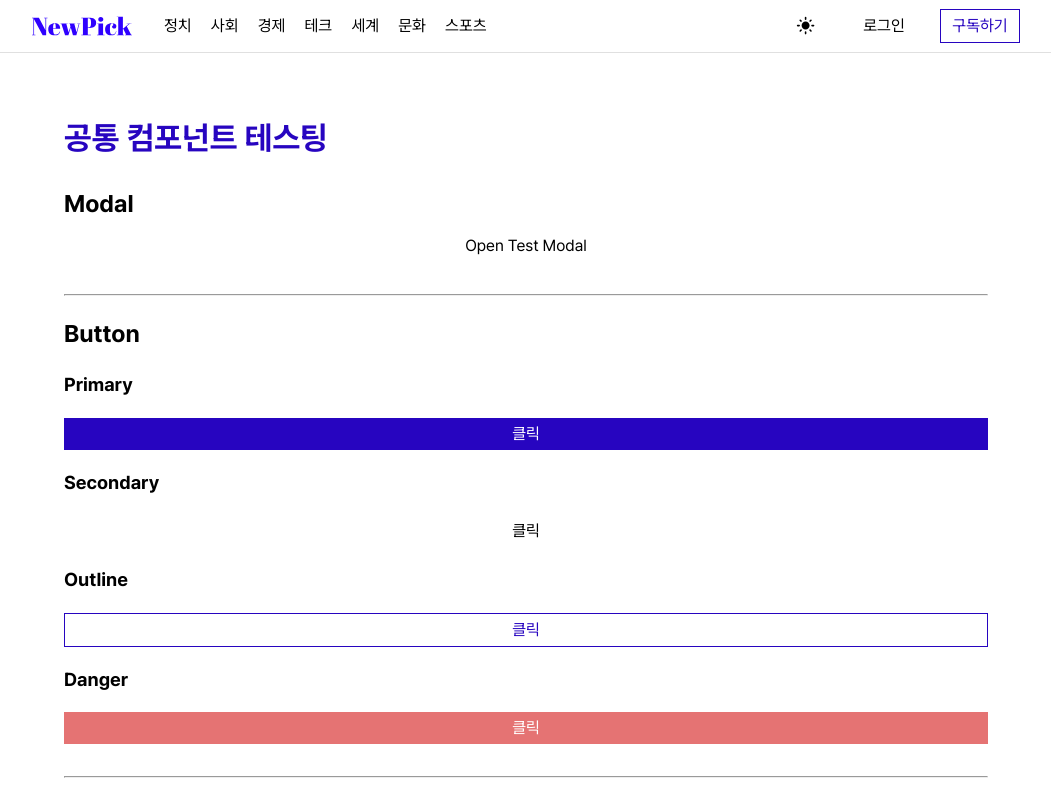
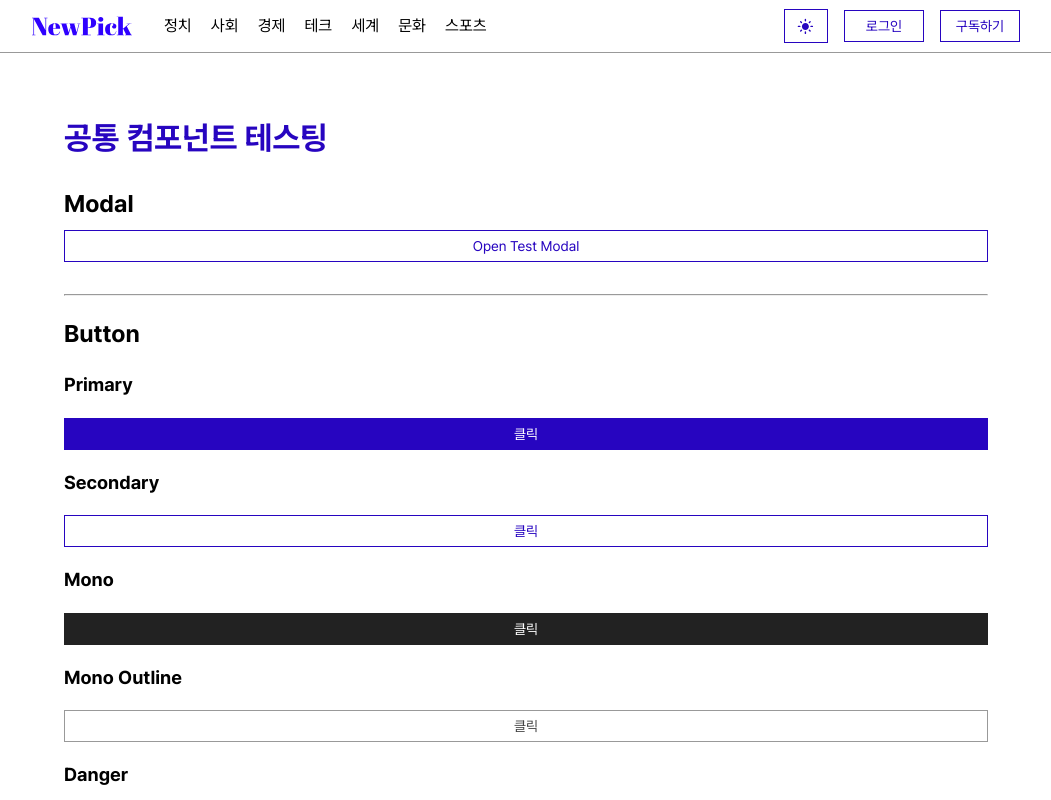
Before and after one commit to Devcourse-NewPick/front, a Next.js app: page /test in a window 1280 px wide. Shown: the top 800 px of the page, without its empty margins (114-1165 px from the left). Built offline with nearby package versions, Linux system fonts and the light colour scheme.

Commit message:
feat: 테마 입력 완료

```diff
--- a/src/app/test/page.tsx
+++ b/src/app/test/page.tsx
@@ -53,19 +53,23 @@ const TestPage = () => {
 			<section>
 				<h2>Button</h2>
 				<h3>Primary</h3>
-				<Button scheme="primary" onClick={() => alert('Primary Button clicked!')}>
+				<Button scheme="primary" onClick={ () => alert('Primary Button clicked!') }>
 					클릭
 				</Button>
 				<h3>Secondary</h3>
-				<Button scheme="secondary" onClick={() => alert('Secondary Button clicked!')}>
+				<Button scheme="secondary" onClick={ () => alert('Secondary Button clicked!') }>
 					클릭
 				</Button>
-				<h3>Outline</h3>
-				<Button scheme="outline" onClick={() => alert('Outline Button clicked!')}>
+				<h3>Mono</h3>
+				<Button scheme="mono" onClick={ () => alert('Mono Button clicked!') }>
+					클릭
+				</Button>
+				<h3>Mono Outline</h3>
+				<Button scheme="monoOutline" onClick={ () => alert('Mono Outline Button clicked!') }>
 					클릭
 				</Button>
 				<h3>Danger</h3>
-				<Button scheme="danger" onClick={() => alert('Text Button clicked!')}>
+				<Button scheme="danger" onClick={ () => alert('Text Button clicked!') }>
 					클릭
 				</Button>
 			</section>
@@ -151,7 +155,7 @@ const StyledTestPage = styled.div`
 
 		p {
 			margin-top: 0.5rem;
-			color: ${({ theme }) => theme.color.secondaryText};
+			color: ${({ theme }) => theme.color.subtext};
 		}
 	}
 
--- a/src/components/common/Button.tsx
+++ b/src/components/common/Button.tsx
@@ -76,7 +76,7 @@ export const StyledButton = styled.button.withConfig({
 		color: ${({ theme, scheme }) => theme.buttonScheme[scheme ?? 'secondary'].hover.color};
 		background: ${({ theme, scheme }) => theme.buttonScheme[scheme ?? 'secondary'].hover.background};
 		border: ${({ theme, scheme }) => theme.buttonScheme[scheme ?? 'secondary'].hover.border};
-		font-weight: ${({ theme }) => theme.fontWeight.semiBold};
+		// font-weight: ${({ theme }) => theme.fontWeight.semiBold};
 	}
 
 	&[data-tooltip]:hover::after,
@@ -95,7 +95,7 @@ export const StyledButton = styled.button.withConfig({
 		text-align: left;
 
 		background: ${({ theme }) => theme.color.surface};
-		color: ${({ theme }) => theme.color.onSurface};
+		color: ${({ theme }) => theme.color.lightGrey};
 		font-size: ${({ theme }) => theme.fontSize.small};
 		border-radius: ${({ theme }) => theme.borderRadius.medium};
 		box-shadow: ${({ theme }) => theme.shadow.soft};
--- a/src/components/common/Header.tsx
+++ b/src/components/common/Header.tsx
@@ -57,7 +57,7 @@ const Header = () => {
 							로그인
 						</Button>
 					)}
-					<Button scheme="outline" style={{ width: '5rem' }} onClick={() => openModal('subscribe')}>
+					<Button scheme="secondary" style={{ width: '5rem' }} onClick={() => openModal('subscribe')}>
 						구독하기
 					</Button>
 				</div>
--- a/src/components/common/InputDate.tsx
+++ b/src/components/common/InputDate.tsx
@@ -55,13 +55,11 @@ const StyledInputDate = styled.div`
 
 	.custom-datepicker {
 		width: 100%;
-		border: none;
+		border: 1px solid ${({ theme }) => theme.color.line};
 		padding: 0.6rem 1.2rem;
-		border-radius: ${({ theme }) => theme.borderRadius.medium};
 		background-color: ${({ theme }) => theme.color.blur};
 		font-size: ${({ theme }) => theme.fontSize.small};
 		color: ${({ theme }) => theme.color.text};
-		box-shadow: ${({ theme }) => theme.shadow.light};
 		outline: none;
 
 		&:hover {
@@ -70,13 +68,12 @@ const StyledInputDate = styled.div`
 
 		&:focus {
 			border-color: ${({ theme }) => theme.color.primary};
-			box-shadow: ${({ theme }) => theme.shadow.medium};
 		}
 	}
 
 	.react-datepicker__header {
-		background-color: ${({ theme }) => theme.color.primary};
-		color: ${({ theme }) => theme.color.onPrimary};
+		background-color: ${({ theme }) => theme.color.secondary};
+		color: ${({ theme }) => theme.color.text};
 		border-bottom: none;
 	}
 
--- a/src/styles/theme.ts
+++ b/src/styles/theme.ts
@@ -10,6 +10,9 @@ export type ColorKey =
   | 'error' // 오류 색상
   | 'warning' // 경고 색상
   | 'text' // 텍스트 색상
+  | 'subtext' // 보조텍스트 색상
+  | 'lightGrey' // 옅은 그레이 색상
+  | 'line' // 분기라인 색상
   | 'border'; // 테두리 색상
 
 export type HeadingSize = 'extraLarge' | 'large' | 'medium' | 'small';
@@ -20,7 +23,7 @@ export type BorderRadius = 'flat' | 'soft' | 'medium' | 'rounded' | 'capsule' |
 export type Shadow = 'light' | 'medium' | 'heavy';
 
 export type ButtonSize = 'extraSmall' | 'small' | 'medium' | 'large' | 'extraLarge';
-export type ButtonScheme = 'primary' | 'secondary' | 'outline' | 'danger';
+export type ButtonScheme = 'primary' | 'secondary' | 'mono' | 'monoOutline' | 'danger';
 export type LayoutWidth = 'small' | 'medium' | 'large';
 export type MediaQuery = 'mobile' | 'tablet' | 'desktop';
 
@@ -43,18 +46,22 @@ interface Theme {
     [key in ButtonSize]: {
       fontSize: string;
 			padding: string;
+      // height: string;
+      // width: string;
       gap?: string;
     };
   };
   buttonScheme: {
     [key in ButtonScheme]: {
       color: string;
+      fontWeight?: string;
       background: string;
       border: string;
       hover: {
         color: string;
-				background: string;
-				border: string;
+        fontWeight?: string;
+        background?: string;
+        border?: string;
       };
     };
   };
@@ -81,14 +88,17 @@ export const lightTheme: Theme = {
     error: '#E57373',
     warning: '#FFB300',
     text: '#000000',
-		border: '#E0E0E0',
+    subtext: '#444444',
+    lightGrey: '#999999',
+    line: '#d9d9d9',
+    border: '#999999',
   },
   fontSize: {
-		extraSmall: '0.8rem',
+    extraSmall: '0.875rem',
     small: '1rem',
-		medium: '1.2rem',
-		large: '1.5rem',
-		extraLarge: '2rem',
+    medium: '1.125rem',
+    large: '1.375rem',
+    extraLarge: '1.75rem',
   },
   fontWeight: {
     light: '400',
@@ -100,16 +110,16 @@ export const lightTheme: Theme = {
   },
   heading: {
     extraLarge: {
+      fontSize: '3rem',
+    },
+    large: {
+      fontSize: '2.25rem',
+    },
+    medium: {
       fontSize: '2rem',
     },
-		large: {
-			fontSize: '1.5rem',
-		},
-		medium: {
-			fontSize: '1.2rem',
-		},
     small: {
-			fontSize: '1rem',
+      fontSize: '1.75rem',
     },
   },
   borderRadius: {
@@ -122,70 +132,100 @@ export const lightTheme: Theme = {
   },
   button: {
     extraLarge: {
-			fontSize: '1.5rem',
+      fontSize: '1.125rem',
 	    padding: '1rem 2rem',
-			gap: '1.5rem',
+      // width: '13.75rem',
+      // height: '3.75rem',
+      gap: '0.75rem',
     },
     large: {
-			fontSize: '1.3rem',
+      fontSize: '1rem',
 	    padding: '1rem 1.5rem',
-			gap: '1rem',
+      // width: '12rem',
+      // height: '3.25rem',
+      gap: '0.75rem',
     },
     medium: {
-			fontSize: '1.2rem',
+      fontSize: '1rem',
 	    padding: '0.8rem 1.2rem',
-			gap: '0.5rem',
+      // width: '10.5rem',
+      // height: '3.125rem',
+      gap: '0.75rem',
     },
     small: {
-			fontSize: '1rem',
+      fontSize: '0.875rem',
 	    padding: '0.5rem 0.8rem',
-			gap: '0.3rem',
+      // width: '8rem',
+      // height: '2.75rem',
+      gap: '0.75rem',
     },
     extraSmall: {
-			fontSize: '0.8rem',
+      fontSize: '0.875rem',
 	    padding: '0 0.5rem',
-			gap: '0.2rem',
+      // width: '5.75rem',
+      // height: '2.125rem',
+      gap: '0.75rem',
     },
   },
   buttonScheme: {
     primary: {
       color: '#FFFFFF',
+      fontWeight: '600',
       background: '#2705C0',
-			border: 'none',
+      border: '1px solid #2705C0',
       hover: {
         color: '#2705C0',
+        fontWeight: '700',
         background: 'transparent',
-				border: 'none',
+        border: '1px solid #2705C0',
       },
     },
     secondary: {
-			color: '#000000',
-			background: 'transparent',
-			border: 'none',
-			hover: {
       color: '#2705C0',
-				background: 'trasparent',
-				border: 'none',
-			},
-		},
-		outline: {
-			color: '#2705C0',
+      fontWeight: '700',
       background: 'transparent',
       border: '1px solid #2705C0',
       hover: {
-				color: '#FFFFFF',
+        color: '#ffffff',
+        fontWeight: '600',
         background: '#2705C0',
 	      border: '1px solid #2705C0',
       },
     },
+    mono: {
+      color: '#ffffff',
+      fontWeight: '600',
+      background: '#222222',
+	    border: '1px solid #222222',
+      hover: {
+        color: '#444444',
+        fontWeight: '700',
+        background: 'transparent',
+        border: '1px solid #999999',
+      },
+    },
+    monoOutline: {
+      color: '#444444',
+      fontWeight: '700',
+      background: 'transparent',
+      border: '1px solid #999999',
+      hover: {
+        color: '#ffffff',
+        fontWeight: '600',
+        background: '#222222',
+	      border: '1px solid #222222',
+      },
+    },
     danger: {
       color: '#FFFFFF',
+      fontWeight: '700',
       background: '#E57373',
-			border: 'none',
+	    border: '1px solid #E57373',
       hover: {
-				color: '#FFFFFF',
+        color: '#ffffff',
+        fontWeight: '700',
         background: '#D32F2F',
-				border: 'none',
+	      border: '1px solid #D32F2F',
       },
     },
   },
@@ -213,55 +253,78 @@ export const darkTheme: Theme = {
   name: 'dark',
   color: {
     primary: '#8C9EFF',
-		secondary: '#1F36B4',
+    secondary: '#364ECC',
     background: '#121212',
     surface: '#1E1E1E',
     disabled: '#555555',
     success: '#66BB6A',
     error: '#EF5350',
     warning: '#FFB300',
-		text: '#F1F1F1',
-		border: '#1E1E1E',
+    text: '#000000',
+    subtext: '#f1f1f1',
+    lightGrey: '#999999',
+    line: '#2D2D2D',
+    border: '#3C3C3C',
   },
   buttonScheme: {
     primary: {
-			color: '#FFFFFF',
-			background: '#2705C0',
-			border: 'none',
+      color: '#121212',
+      fontWeight: '700',
+      background: '#8C9EFF',
+	    border: '1px solid #8C9EFF',
       hover: {
-				color: '#FFFFFF',
-				background: '#2F00FF',
-				border: 'none',
+        color: '#8C9EFF',
+        fontWeight: '600',
+        background: 'transparent',
+        border: '1px solid #8C9EFF',
       },
     },
     secondary: {
-			color: '#FFFFFF',
+      color: '#8C9EFF',
+      fontWeight: '600',
       background: 'transparent',
-			border: 'none',
+      border: '1px solid #8C9EFF',
       hover: {
-				color: '#2F00FF',
-				background: 'transparent',
-				border: 'none',
+        color: '#121212',
+        fontWeight: '700',
+        background: '#8C9EFF',
+	      border: '1px solid #8C9EFF',
       },
     },
-		outline: {
-			color: '#FFFFFF',
+    mono: {
+      color: '#f1f1f1',
+      fontWeight: '700',
+      background: '#222222',
+	    border: '1px solid #222222',
+      hover: {
+        color: '#999999',
+        fontWeight: '600',
         background: 'transparent',
-			border: '1px solid #FFFFFF',
+        border: '1px solid #444444',
+      },
+    },
+    monoOutline: {
+      color: '#999999',
+      fontWeight: '600',
+      background: 'transparent',
+      border: '1px solid #444444',
       hover: {
-				color: '#2F00FF',
-				background: 'transparent',
-				border: '1px solid #2F00FF',
+        color: '#f1f1f1',
+        fontWeight: '700',
+        background: '#222222',
+	      border: '1px solid #222222',
       },
     },
     danger: {
       color: '#FFFFFF',
-			background: '#D32F2F',
-			border: 'none',
+      fontWeight: '600',
+      background: '#EF5350',
+	    border: '1px solid #EF5350',
       hover: {
         color: '#FFFFFF',
-				background: '#E57373',
-				border: 'none',
+	      fontWeight: '600',
+	      background: '#D32F2F',
+	      border: '1px solid #D32F2F',
       },
     },
   },
```
Also changed, not shown: src/components/common/InputText.tsx (+5 -5 lines), public/icons/newpick_favicon.svg (added). Lines whose indentation alone changed are shown as unchanged.
